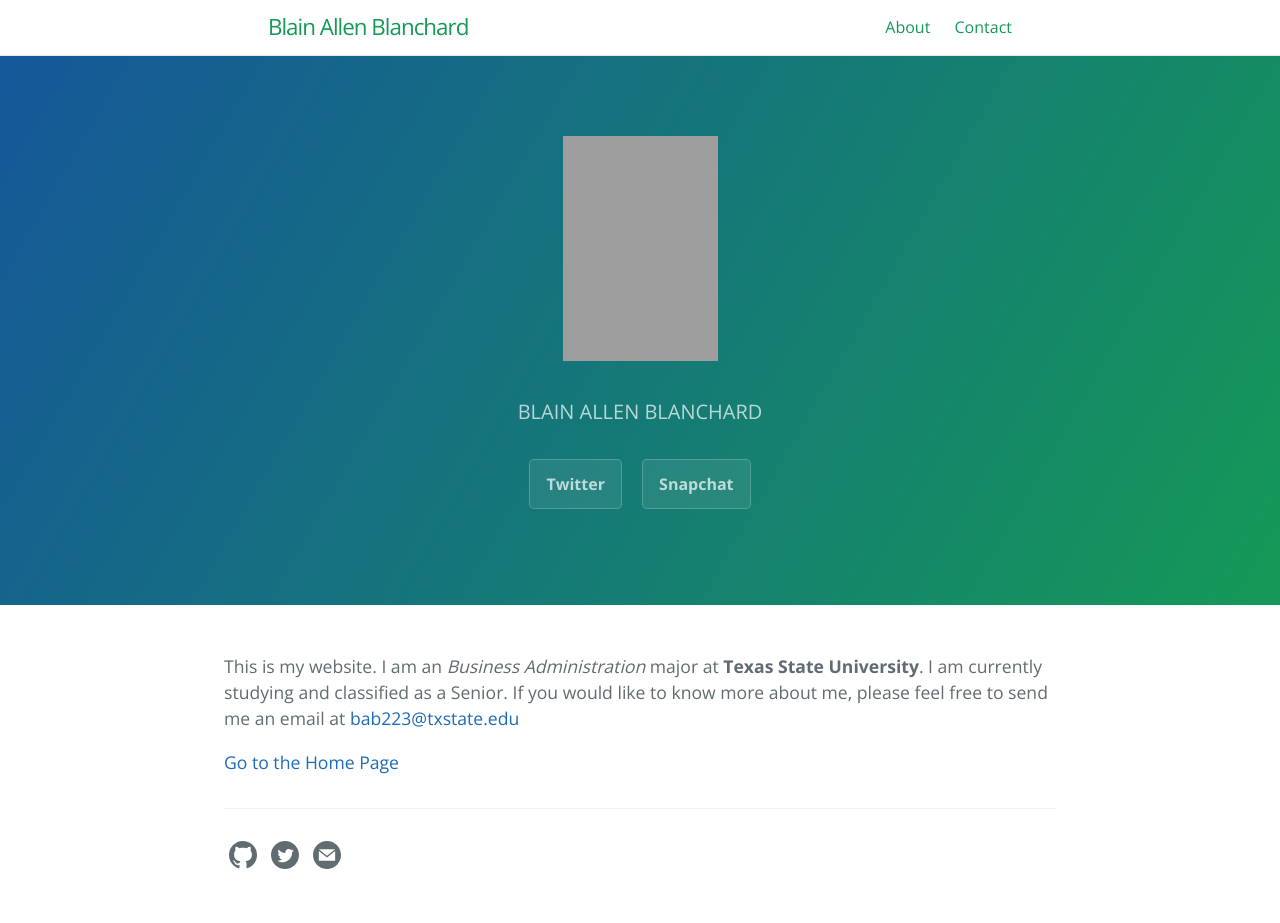
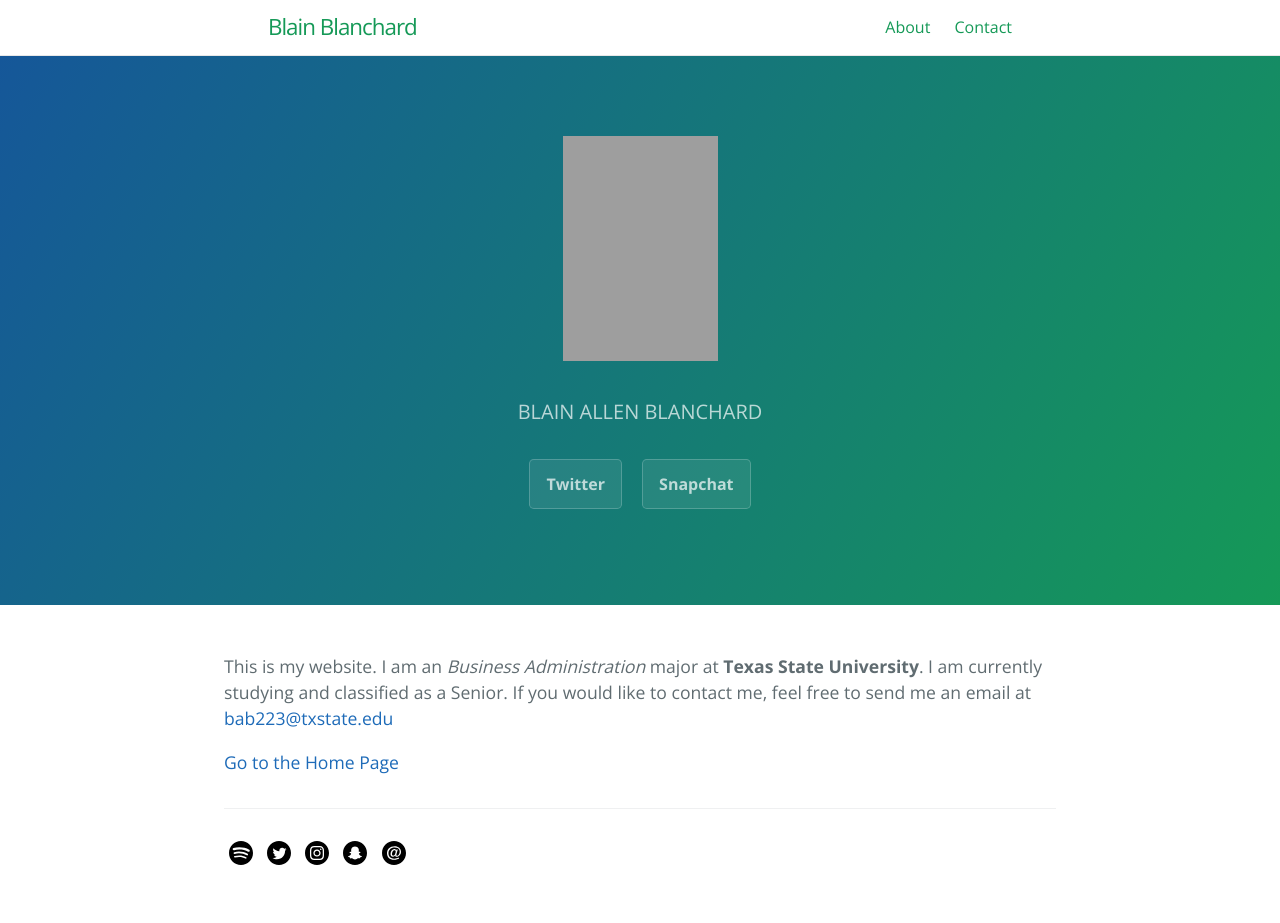
Before and after one commit to bab223/StarkBackup, a Jekyll site: the page built from about.md, in a window 1280 px wide. Built offline with Jekyll 4.4.1, drawn with Linux system fonts in a browser that asks for light colours; grey boxes are pictures that could not be loaded.

Commit message:
Release 1.0
Fixed links and added a bunch of information.

```diff
--- a/_config.yml
+++ b/_config.yml
@@ -1,5 +1,5 @@
-title: Blain Allen Blanchard
-description: This is a test of the new site.
+title: Blain Blanchard
+description: This is my website.
 show_downloads: true
 
 baseurl: "" # change this to the subpath of your site, e.g. /blog. Leave it empty if you don't need it.
@@ -13,11 +13,24 @@ cayman-blog:
 
 theme: # leave it empty
 
+# URL
+github:
+  zip_url: http://example.com/download.zip
+  another_url: another value
+  blain: http://www.google.com
+
 # social
 author: "Blain Blanchard"
 image: /thumbnail-jumbo.png
 twitter:
   username: xblainx
+instagram:
+  username: xblainx
+spotify:
+  username: xblainx
+snapchat:
+  username: xblainx
+
 #  site:
 facebook:
   #publisher: 1592372034171500
--- a/_layouts/default.html
+++ b/_layouts/default.html
@@ -83,34 +83,40 @@
       <footer class="site-footer">
         <!-- SVG icons from https://iconmonstr.com -->
 
-        <!-- Github icon -->
+        <!-- Spotify icon -->
         <span class="my-span-icon">
-          <a href="{{ site.github.owner_url }}" aria-label="{{ site.github.owner_name }}'s GitHub" title="{{ site.github.owner_name }}'s GitHub">
-            <svg class="my-svg-icon" xmlns="http://www.w3.org/2000/svg" width="24" height="24" viewBox="0 0 24 24"><path d="M12 0c-6.626 0-12 5.373-12 12 0 5.302 3.438 9.8 8.207 11.387.599.111.793-.261.793-.577v-2.234c-3.338.726-4.033-1.416-4.033-1.416-.546-1.387-1.333-1.756-1.333-1.756-1.089-.745.083-.729.083-.729 1.205.084 1.839 1.237 1.839 1.237 1.07 1.834 2.807 1.304 3.492.997.107-.775.418-1.305.762-1.604-2.665-.305-5.467-1.334-5.467-5.931 0-1.311.469-2.381 1.236-3.221-.124-.303-.535-1.524.117-3.176 0 0 1.008-.322 3.301 1.23.957-.266 1.983-.399 3.003-.404 1.02.005 2.047.138 3.006.404 2.291-1.552 3.297-1.23 3.297-1.23.653 1.653.242 2.874.118 3.176.77.84 1.235 1.911 1.235 3.221 0 4.609-2.807 5.624-5.479 5.921.43.372.823 1.102.823 2.222v3.293c0 .319.192.694.801.576 4.765-1.589 8.199-6.086 8.199-11.386 0-6.627-5.373-12-12-12z"/></svg>
+          <a href="https://open.spotify.com/user/{{ site.spotify.username }}" aria-label="{{ site.github.owner_name }}'s Spotify" title="{{ site.github.owner_name }}'s Spotify">
+            <svg width="24" height="24" xmlns="http://www.w3.org/2000/svg" fill-rule="evenodd" clip-rule="evenodd"><path d="M19.098 10.638c-3.868-2.297-10.248-2.508-13.941-1.387-.593.18-1.22-.155-1.399-.748-.18-.593.154-1.22.748-1.4 4.239-1.287 11.285-1.038 15.738 1.605.533.317.708 1.005.392 1.538-.316.533-1.005.709-1.538.392zm-.126 3.403c-.272.44-.847.578-1.287.308-3.225-1.982-8.142-2.557-11.958-1.399-.494.15-1.017-.129-1.167-.623-.149-.495.13-1.016.624-1.167 4.358-1.322 9.776-.682 13.48 1.595.44.27.578.847.308 1.286zm-1.469 3.267c-.215.354-.676.465-1.028.249-2.818-1.722-6.365-2.111-10.542-1.157-.402.092-.803-.16-.895-.562-.092-.403.159-.804.562-.896 4.571-1.045 8.492-.595 11.655 1.338.353.215.464.676.248 1.028zm-5.503-17.308c-6.627 0-12 5.373-12 12 0 6.628 5.373 12 12 12 6.628 0 12-5.372 12-12 0-6.627-5.372-12-12-12z"/></svg>
           </a>
         </span>
 
         <!-- Twitter icon -->
         <span class="my-span-icon">
           <a href="https://twitter.com/{{ site.twitter.username }}" aria-label="{{ site.github.owner_name }}'s Twitter" title="{{ site.github.owner_name }}'s Twitter">
-            <svg class="my-svg-icon" xmlns="http://www.w3.org/2000/svg" width="24" height="24" viewBox="0 0 24 24"><path d="M12 0c-6.627 0-12 5.373-12 12s5.373 12 12 12 12-5.373 12-12-5.373-12-12-12zm6.066 9.645c.183 4.04-2.83 8.544-8.164 8.544-1.622 0-3.131-.476-4.402-1.291 1.524.18 3.045-.244 4.252-1.189-1.256-.023-2.317-.854-2.684-1.995.451.086.895.061 1.298-.049-1.381-.278-2.335-1.522-2.304-2.853.388.215.83.344 1.301.359-1.279-.855-1.641-2.544-.889-3.835 1.416 1.738 3.533 2.881 5.92 3.001-.419-1.796.944-3.527 2.799-3.527.825 0 1.572.349 2.096.907.654-.128 1.27-.368 1.824-.697-.215.671-.67 1.233-1.263 1.589.581-.07 1.135-.224 1.649-.453-.384.578-.87 1.084-1.433 1.489z"/></svg>
+            <svg xmlns="http://www.w3.org/2000/svg" width="24" height="24" viewBox="0 0 24 24"><path d="M12 0c-6.627 0-12 5.373-12 12s5.373 12 12 12 12-5.373 12-12-5.373-12-12-12zm6.066 9.645c.183 4.04-2.83 8.544-8.164 8.544-1.622 0-3.131-.476-4.402-1.291 1.524.18 3.045-.244 4.252-1.189-1.256-.023-2.317-.854-2.684-1.995.451.086.895.061 1.298-.049-1.381-.278-2.335-1.522-2.304-2.853.388.215.83.344 1.301.359-1.279-.855-1.641-2.544-.889-3.835 1.416 1.738 3.533 2.881 5.92 3.001-.419-1.796.944-3.527 2.799-3.527.825 0 1.572.349 2.096.907.654-.128 1.27-.368 1.824-.697-.215.671-.67 1.233-1.263 1.589.581-.07 1.135-.224 1.649-.453-.384.578-.87 1.084-1.433 1.489z"/></svg>
           </a>
         </span>
 
-        <!-- RSS icon -->
-        {% if site.gems contains "jekyll-feed" %}
-          <span class="my-span-icon">
-            <a href="{{ "/feed.xml" | relative_url }}" aria-label="RSS feed" title="{{ site.github.owner_name }}'s RSS feed">
-              <svg class="my-svg-icon" xmlns="http://www.w3.org/2000/svg" width="24" height="24" viewBox="0 0 24 24"><path d="M12 0c-6.627 0-12 5.373-12 12s5.373 12 12 12 12-5.373 12-12-5.373-12-12-12zm-3.374 17c-.897 0-1.626-.727-1.626-1.624s.729-1.624 1.626-1.624 1.626.727 1.626 1.624-.729 1.624-1.626 1.624zm3.885 0c-.03-3.022-2.485-5.474-5.511-5.504v-2.406c4.361.03 7.889 3.555 7.92 7.91h-2.409zm4.081 0c-.016-5.297-4.303-9.571-9.592-9.594v-2.406c6.623.023 11.985 5.384 12 12h-2.408z"/></svg>
-            </a>
-          </span>
-        {% endif %}
+        <!-- Instragram icon -->
+        <span class="my-span-icon">
+          <a href="https://instagram.com/{{ site.instagram.username }}" aria-label="{{ site.github.owner_name }}'s Instagram" title="{{ site.github.owner_name }}'s Instagram">
+            <svg xmlns="http://www.w3.org/2000/svg" width="24" height="24" viewBox="0 0 24 24"><path d="M14.829 6.302c-.738-.034-.96-.04-2.829-.04s-2.09.007-2.828.04c-1.899.087-2.783.986-2.87 2.87-.033.738-.041.959-.041 2.828s.008 2.09.041 2.829c.087 1.879.967 2.783 2.87 2.87.737.033.959.041 2.828.041 1.87 0 2.091-.007 2.829-.041 1.899-.086 2.782-.988 2.87-2.87.033-.738.04-.96.04-2.829s-.007-2.09-.04-2.828c-.088-1.883-.973-2.783-2.87-2.87zm-2.829 9.293c-1.985 0-3.595-1.609-3.595-3.595 0-1.985 1.61-3.594 3.595-3.594s3.595 1.609 3.595 3.594c0 1.985-1.61 3.595-3.595 3.595zm3.737-6.491c-.464 0-.84-.376-.84-.84 0-.464.376-.84.84-.84.464 0 .84.376.84.84 0 .463-.376.84-.84.84zm-1.404 2.896c0 1.289-1.045 2.333-2.333 2.333s-2.333-1.044-2.333-2.333c0-1.289 1.045-2.333 2.333-2.333s2.333 1.044 2.333 2.333zm-2.333-12c-6.627 0-12 5.373-12 12s5.373 12 12 12 12-5.373 12-12-5.373-12-12-12zm6.958 14.886c-.115 2.545-1.532 3.955-4.071 4.072-.747.034-.986.042-2.887.042s-2.139-.008-2.886-.042c-2.544-.117-3.955-1.529-4.072-4.072-.034-.746-.042-.985-.042-2.886 0-1.901.008-2.139.042-2.886.117-2.544 1.529-3.955 4.072-4.071.747-.035.985-.043 2.886-.043s2.14.008 2.887.043c2.545.117 3.957 1.532 4.071 4.071.034.747.042.985.042 2.886 0 1.901-.008 2.14-.042 2.886z"/></svg>
+          </a>
+        </span>
+
+        <!-- Snapchat icon -->
+        <span class="my-span-icon">
+          <a href="https://snapchat.com/add/{{ site.snapchat.username }}" aria-label="{{ site.github.owner_name }}'s Snapchat" title="{{ site.github.owner_name }}'s Snapchat">
+            <svg xmlns="http://www.w3.org/2000/svg" width="24" height="24" viewBox="0 0 24 24"><path d="M12 0c-6.627 0-12 5.373-12 12s5.373 12 12 12 12-5.373 12-12-5.373-12-12-12zm5.126 16.475c-.057.077-.103.4-.178.655-.086.295-.356.262-.656.203-.437-.085-.827-.109-1.281-.034-.785.131-1.601 1.292-2.969 1.292-1.472 0-2.238-1.156-3.054-1.292-.832-.138-1.31.084-1.597.084-.221 0-.307-.135-.34-.247-.074-.251-.12-.581-.178-.66-.565-.087-1.84-.309-1.873-.878-.008-.148.096-.279.243-.303 1.872-.308 3.063-2.419 2.869-2.877-.138-.325-.735-.442-.986-.541-.648-.256-.739-.55-.7-.752.053-.28.395-.468.68-.468.275 0 .76.367 1.138.158-.055-.982-.194-2.387.156-3.171.667-1.496 2.129-2.236 3.592-2.236 1.473 0 2.946.75 3.608 2.235.349.783.212 2.181.156 3.172.357.197.799-.167 1.107-.167.302 0 .712.204.719.545.005.267-.233.497-.708.684-.255.101-.848.217-.986.541-.198.468 1.03 2.573 2.869 2.876.146.024.251.154.243.303-.033.569-1.314.791-1.874.878z"/></svg>
+          </a>
+         </span>
+
         <!-- Contact icon -->
         {% assign about_page = site.pages | where: "path", "about.md" | first %}
         {% if about_page.title %}
           <span class="my-span-icon">
             <a href="{{ about_page.url | relative_url }}" aria-label="Contact" title="Contact {{ site.github.owner_name }}">
-              <svg class="my-svg-icon" xmlns="http://www.w3.org/2000/svg" width="24" height="24" viewBox="0 0 24 24"><path d="M12 .02c-6.627 0-12 5.373-12 12s5.373 12 12 12 12-5.373 12-12-5.373-12-12-12zm6.99 6.98l-6.99 5.666-6.991-5.666h13.981zm.01 10h-14v-8.505l7 5.673 7-5.672v8.504z"/></svg>
+              <svg xmlns="http://www.w3.org/2000/svg" width="24" height="24" viewBox="0 0 24 24"><path d="M13.718 10.528c0 .792-.268 1.829-.684 2.642-1.009 1.98-3.063 1.967-3.063-.14 0-.786.27-1.799.687-2.58 1.021-1.925 3.06-1.624 3.06.078zm10.282 1.472c0 6.627-5.373 12-12 12s-12-5.373-12-12 5.373-12 12-12 12 5.373 12 12zm-5-1.194c0-3.246-2.631-5.601-6.256-5.601-4.967 0-7.744 3.149-7.744 7.073 0 3.672 2.467 6.517 7.024 6.517 2.52 0 4.124-.726 5.122-1.288l-.687-.991c-1.022.593-2.251 1.136-4.256 1.136-3.429 0-5.733-2.199-5.733-5.473 0-5.714 6.401-6.758 9.214-5.071 2.624 1.642 2.524 5.578.582 7.083-1.034.826-2.199.799-1.821-.756 0 0 1.212-4.489 1.354-4.975h-1.364l-.271.952c-.278-.785-.943-1.295-1.911-1.295-2.018 0-3.722 2.19-3.722 4.783 0 1.73.913 2.804 2.38 2.804 1.283 0 1.95-.726 2.364-1.373-.3 2.898 5.725 1.557 5.725-3.525z"/></svg>
             </a>
           </span>
         {% endif %}
--- a/about.md
+++ b/about.md
@@ -5,7 +5,7 @@ tagline: A few more words about me.
 permalink: /about.html
 ---
 
-This is my website. I am an _Business Administration_ major at **Texas State University**. I am currently studying and classified as a Senior. If you would like to know more about me, please feel free to send me an email at [bab223@txstate.edu](bab223@txstate.edu)
+This is my website. I am an _Business Administration_ major at **Texas State University**. I am currently studying and classified as a Senior. If you would like to contact me, feel free to send me an email at [bab223@txstate.edu](bab223@txstate.edu)
 
 
 [Go to the Home Page]({{ site.url }}{{ site.baseurl }})
```
